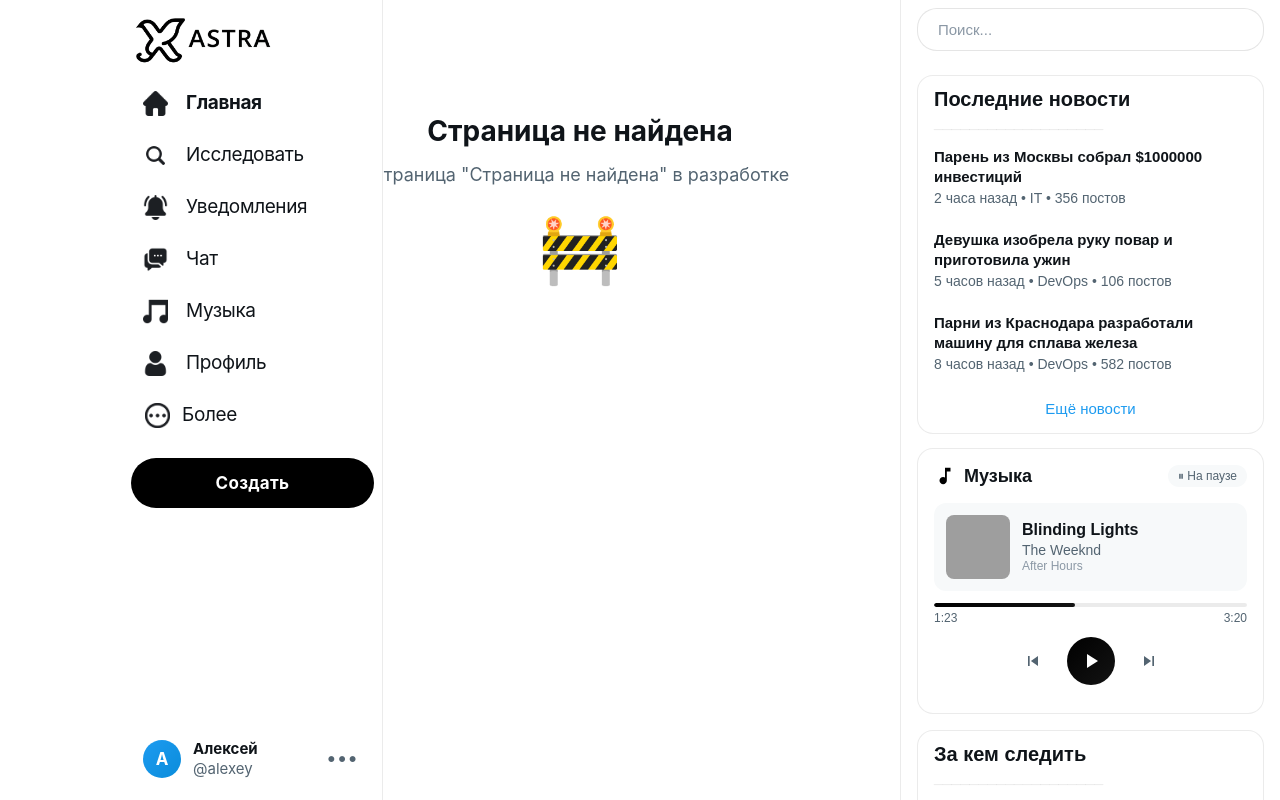
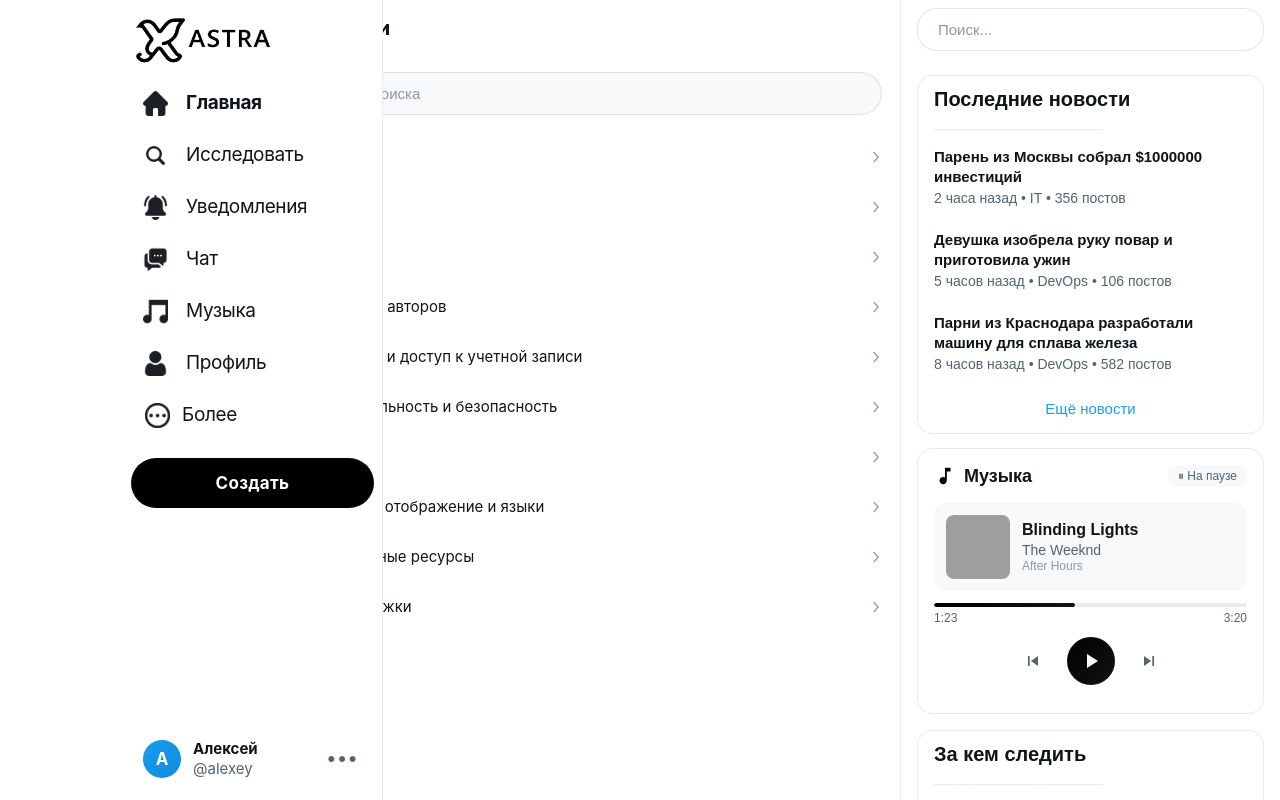
Before and after one commit to SyreksAI/ASTRA, a React (Vite) app in the folder frontend/: page /settings in a window 1280 px wide. Built offline with nearby package versions, Linux system fonts and the light colour scheme; grey boxes are pictures that could not be loaded.

Commit message:
Процес разработки страницы 'Настройки'

```diff
--- a/frontend/src/App.jsx
+++ b/frontend/src/App.jsx
@@ -14,6 +14,7 @@ import { UnderDevelopmentPage } from './components/pages/UnderDevelopmentPage';
 import { ModalPost } from './components/modal/Modal';
 import { MusicPage } from './components/pages/MusicPage';
 import { ModalMore } from './components/modal/ModalMore';
+import { SettingsPage } from './components/pages/SettingsPage';
 
 function App() {
     const [activeItem, setActiveItem] = useState('Главная');
@@ -195,6 +196,7 @@ function App() {
                         <Route path="/chat" element={<ChatPage />} />
                         <Route path="/music" element={<MusicPage tracks={tracks} />} />
                         <Route path="*" element={<UnderDevelopmentPage pageName="Страница не найдена" />} />
+                        <Route path="/settings" element={<SettingsPage />} />
                     </Routes>
                 </div>
 
--- a/frontend/src/components/modal/ModalMore.jsx
+++ b/frontend/src/components/modal/ModalMore.jsx
@@ -1,7 +1,9 @@
 import React, { useEffect, useRef } from 'react';
+import { useNavigate } from 'react-router-dom';
 
 export function ModalMore({ onClose, toggleTheme, isDarkTheme }) {
     const modalRef = useRef(null);
+    const navigate = useNavigate();
 
     useEffect(() => {
         const handleClickOutside = (e) => {
@@ -15,6 +17,12 @@ export function ModalMore({ onClose, toggleTheme, isDarkTheme }) {
             document.removeEventListener('mousedown', handleClickOutside);
         };
     }, [onClose]);
+
+    // 👇 Функция для перехода в настройки
+    const handleSettingsClick = () => {
+        onClose(); // Закрываем модалку
+        navigate('/settings'); // Переходим на страницу настроек
+    };
 
     return (
         <div className="modal-overlay settings-overlay">
@@ -31,13 +39,21 @@ export function ModalMore({ onClose, toggleTheme, isDarkTheme }) {
                 }}
             >
                 <div className="settings-modal-body">
-                    <div className="settings-item">
+                    {/* 👇 КЛИК ВЕДЁТ В НАСТРОЙКИ */}
+                    <div className="settings-item" onClick={handleSettingsClick}>
                         <span>Настройки и конфиденциал...</span>
                     </div>
+
                     <div className="settings-item" onClick={toggleTheme}>
                         <span>{isDarkTheme ? 'Светлая тема' : 'Тёмная тема'}</span>
                     </div>
-                    <div className="settings-item">
+
+                    <div className="settings-item" onClick={() => {
+                        if (window.confirm('Вы уверены, что хотите выйти из аккаунта?')) {
+                            console.log('Выход...');
+                            // Здесь можно добавить логику выхода
+                        }
+                    }}>
                         <span>Выйти из аккаунта</span>
                     </div>
                 </div>
--- /dev/null
+++ b/frontend/src/components/pages/SettingsPage.jsx
@@ -0,0 +1,66 @@
+import React, { useState } from 'react';
+import { useNavigate } from 'react-router-dom';
+
+export function SettingsPage() {
+    const navigate = useNavigate();
+    const [searchSettings, setSearchSettings] = useState('');
+    const [activeItem, setActiveItem] = useState(null);
+
+    const menuItems = [
+        { id: 'account', label: 'Ваш аккаунт' },
+        { id: 'monetization', label: 'Монетизация' },
+        { id: 'premium', label: 'Премиум' },
+        { id: 'subscriptions', label: 'Подписки для авторов' },
+        { id: 'security', label: 'Безопасность и доступ к учетной записи' },
+        { id: 'privacy', label: 'Конфиденциальность и безопасность' },
+        { id: 'notifications', label: 'Уведомления' },
+        { id: 'accessibility', label: 'Доступность, отображение и языки' },
+        { id: 'resources', label: 'Дополнительные ресурсы' },
+        { id: 'support', label: 'Центр поддержки' },
+    ];
+
+    const handleItemClick = (id) => {
+        setActiveItem(id);
+        console.log(`Переход к: ${id}`);
+        // Здесь можно добавить навигацию на подстраницы
+        // Например: navigate(`/settings/${id}`)
+    };
+
+    return (
+        <div className="settings-page-simple">
+            {/* Шапка */}
+            <div className="settings-header-simple">
+                <h1 className="settings-title-simple">Настройки</h1>
+            </div>
+
+            <div className="settings-body-simple-full">
+                {/* Поле поиска */}
+                <div className="settings-search-wrapper-full">
+                    <input
+                        type="text"
+                        className="settings-search-input-full"
+                        placeholder="Настройки поиска"
+                        value={searchSettings}
+                        onChange={(e) => setSearchSettings(e.target.value)}
+                    />
+                </div>
+
+                {/* Список пунктов */}
+                <div className="settings-menu-list-full">
+                    {menuItems.map((item) => (
+                        <div
+                            key={item.id}
+                            className={`settings-menu-item-full ${activeItem === item.id ? 'settings-menu-item-active' : ''}`}
+                            onClick={() => handleItemClick(item.id)}
+                        >
+                            <div className="settings-menu-item-left-full">
+                                <span className="settings-menu-item-label-full">{item.label}</span>
+                            </div>
+                            <span className="settings-menu-item-arrow-full">›</span>
+                        </div>
+                    ))}
+                </div>
+            </div>
+        </div>
+    );
+}
--- a/frontend/src/static/master.scss
+++ b/frontend/src/static/master.scss
@@ -2817,6 +2817,7 @@ body.dark-theme {
     // ----- ОСНОВНЫЕ ЦВЕТА X.COM -----
     --bg-primary: #050107;
     --bg-secondary: #16181c;
+    --bg-secondary-you: #000000;
     --bg-hover: #1d1f23;
     --bg-elevated: #1d1f23;
     --text-primary: #e7e9ea;
@@ -3545,7 +3546,7 @@ body.dark-theme {
     }
 
     .for-you-suggestions {
-        background: var(--bg-secondary);
+        background: var(--bg-secondary-you);
     }
 
     .for-you-suggestions-title {
@@ -3692,3 +3693,206 @@ body.dark-theme {
         }
     }
 }
+
+
+
+
+
+
+
+
+
+
+
+
+
+// ====================
+// ============================================================
+// ===== СТРАНИЦА НАСТРОЕК =====
+// ============================================================
+
+.settings-page-simple {
+    min-height: 100vh;
+    background: #ffffff;
+    display: flex;
+    flex-direction: column;
+}
+
+.settings-header-simple {
+    display: flex;
+    align-items: center;
+    padding: 16px 20px;
+    position: sticky;
+    top: 0;
+    background: rgba(255, 255, 255, 0.95);
+    backdrop-filter: blur(10px);
+    z-index: 10;
+}
+
+.settings-title-simple {
+    font-size: 20px;
+    font-weight: 700;
+    color: #0f1419;
+    margin: 0;
+}
+
+.settings-body-simple-full {
+    flex: 1;
+    padding: 16px 0;
+    width: 100%;
+    margin: 0;
+}
+
+.settings-search-wrapper-full {
+    padding: 0 18px;
+    margin-bottom: 16px;
+}
+
+.settings-search-input-full {
+    width: 100%;
+    padding: 12px 16px;
+    border: 1px solid rgba(0, 0, 0, 0.1);
+    border-radius: 50px;
+    font-size: 15px;
+    background: #f7f9fa;
+    transition: all 0.2s;
+    outline: none;
+    color: #0f1419;
+
+    &:focus {
+        border-color: #1d9bf0;
+        background: #ffffff;
+        box-shadow: 0 0 0 3px rgba(29, 155, 240, 0.1);
+    }
+
+    &::placeholder {
+        color: #8b98a5;
+    }
+}
+
+// ===== СПИСОК МЕНЮ =====
+.settings-menu-list-full {
+    display: flex;
+    flex-direction: column;
+    gap: 0;
+    background: #ffffff;
+    overflow: hidden;
+}
+
+.settings-menu-item-full {
+    display: flex;
+    justify-content: space-between;
+    align-items: center;
+    padding: 14px 20px;
+    cursor: pointer;
+    transition: background 0.15s;
+    position: relative;
+
+    &:last-child {
+        border-bottom: none;
+    }
+
+    &:hover {
+        background: rgba(0, 0, 0, 0.04);
+    }
+
+    &:active {
+        background: rgba(0, 0, 0, 0.08);
+    }
+
+    // 👇 АКТИВНЫЙ ПУНКТ
+    &.settings-menu-item-active {
+        background: rgba(162, 26, 216, 0.06);
+
+        &::after {
+            content: '';
+            position: absolute;
+            right: 0;
+            top: 0%;
+            height: 100%;
+            width: 4px;
+            background: var(--accent, #a21ad8);
+        }
+    }
+}
+
+.settings-menu-item-left-full {
+    display: flex;
+    align-items: center;
+    gap: 12px;
+}
+
+.settings-menu-item-label-full {
+    font-size: 15px;
+    color: #0f1419;
+    font-weight: 400;
+}
+
+.settings-menu-item-arrow-full {
+    font-size: 22px;
+    color: #8b98a5;
+    font-weight: 300;
+    line-height: 1;
+}
+
+// ===== ТЁМНАЯ ТЕМА =====
+body.dark-theme {
+    .settings-page-simple {
+        background: var(--bg-primary, #050107);
+    }
+
+    .settings-header-simple {
+        background: rgba(0, 0, 0, 0.95);
+    }
+
+    .settings-title-simple {
+        color: var(--text-primary, #e7e9ea);
+    }
+
+    .settings-search-input-full {
+        background: var(--bg-secondary, #16181c);
+        border: 1px solid var(--border-color, #2f3336);
+        color: var(--text-primary, #e7e9ea);
+
+        &:focus {
+            border-color: var(--accent, #a21ad8);
+            background: var(--bg-secondary, #16181c);
+            box-shadow: 0 0 0 3px rgba(162, 26, 216, 0.15);
+        }
+
+        &::placeholder {
+            color: var(--text-secondary, #71767b);
+        }
+    }
+
+    .settings-menu-list-full {
+        background: #000000;
+    }
+
+    .settings-menu-item-full {
+
+        &:hover {
+            background: rgba(255, 255, 255, 0.04);
+        }
+
+        &:active {
+            background: rgba(255, 255, 255, 0.08);
+        }
+
+        &.settings-menu-item-active {
+            background: rgba(162, 26, 216, 0.12);
+
+            &::after {
+                background: var(--accent, #a21ad8);
+            }
+        }
+    }
+
+    .settings-menu-item-label-full {
+        color: var(--text-primary, #e7e9ea);
+    }
+
+    .settings-menu-item-arrow-full {
+        color: var(--text-tertiary, #8b98a5);
+    }
+}
```
